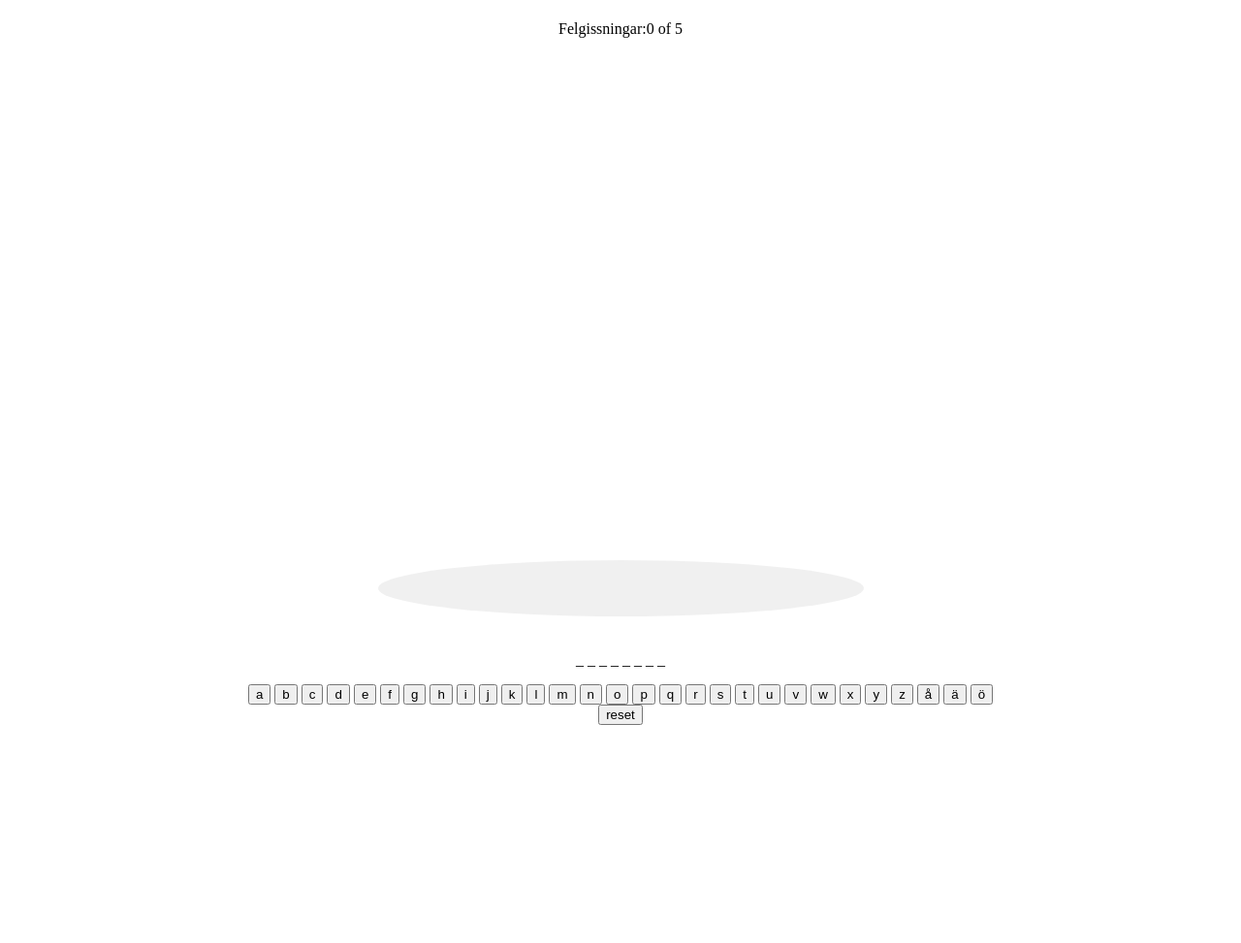
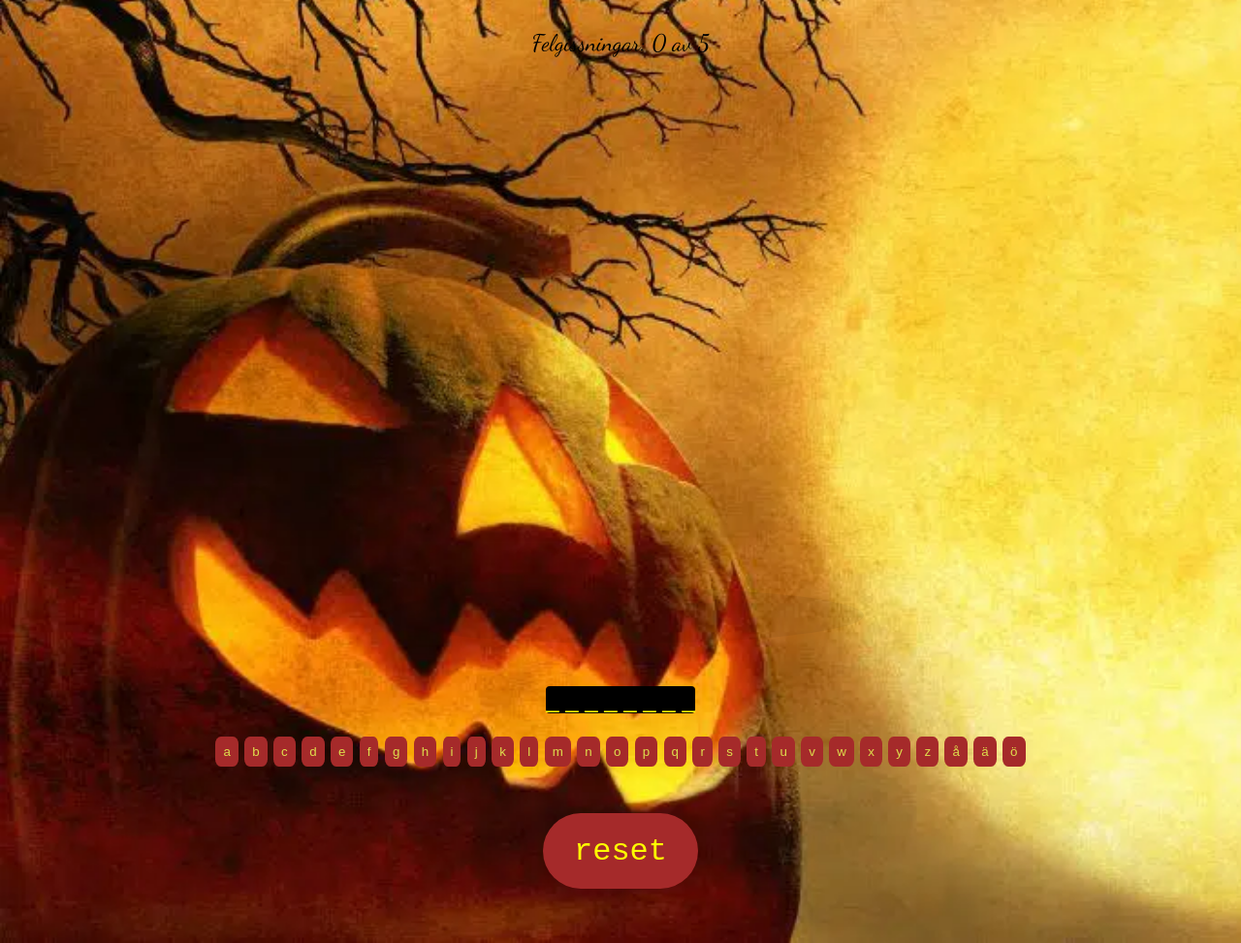
Before and after one commit to plindstromm/hangman, a plain HTML site: page index.html in a window 1280 px wide. Shown: the part 83-1056 px from the top of the page at 97% size. Before the commit the page ends 839 px from the top, so only its background shows below. Drawn offline with Linux system fonts and the light colour scheme.

Commit message:
danthehangman

```diff
--- a/index.html
+++ b/index.html
@@ -4,12 +4,15 @@
     <meta charset="UTF-8">
     <meta http-equiv="X-UA-Compatible" content="IE=edge">
     <meta name="viewport" content="width=device-width, initial-scale=1.0">
-    <title>Document</title>
+    <title>häng mannen</title>
     <link rel="stylesheet" href="style.css">
+    <link rel="preconnect" href="https://fonts.googleapis.com">
+<link rel="preconnect" href="https://fonts.gstatic.com" crossorigin>
+<link href="https://fonts.googleapis.com/css2?family=Dancing+Script&display=swap" rel="stylesheet">
 </head>
 <body>
-    <h1>Hangman</h1>
-    <P class="tracker">Felgissningar:<span id="misstag"> 0</span><span id="maxMisstag"> of 5</span></P>
+    <h1>Häng din man</h1>
+    <P class="tracker">Felgissningar: <span id="misstag"> 0</span><span id="maxMisstag"> av 5</span></P>
     <figure>
         <svg id="hangbild" width="501" height="565" viewBox="0 0 501 565" fill="none" xmlns="http://www.w3.org/2000/svg">
             <ellipse id="ground" cx="250.5" cy="536" rx="250.5" ry="29" fill="black" fill-opacity="0.06"/>
--- a/script.js
+++ b/script.js
@@ -49,26 +49,27 @@ function handleGuess(chosenLetter){
 
     if (valtOrd.indexOf(chosenLetter) >= 0){
         guessedWord();
-
+        gamewon()
     } else if (valtOrd.indexOf(chosenLetter) === -1){
         misstag = misstag +1
         felVal.innerHTML = misstag
-        if (misstag === 1){
+        if (misstag === 1){              //En del av gubben delas ut per felgissning
+            document.getElementById('scaffold').style.display = 'block';
 
         }
         else if (misstag === 2){
-
+            document.getElementById('head').style.display = 'block';
         }
          else if (misstag === 3){
-
+            document.getElementById('body').style.display = 'block';
         }
         else if (misstag === 4){
-
+            document.getElementById('arms').style.display = 'block';
         }
 
         else if (misstag >= 5) {
             document.getElementById('keyboard').innerHTML = "you lost!!"
-
+            document.getElementById('legs').style.display = 'block';
         }
 
     }
@@ -78,7 +79,7 @@ function handleGuess(chosenLetter){
 
 function gamewon(){
     if (valtOrd === wordStatus){
-        return alert('game won')
+        document.getElementById('keyboard').innerHTML = "you won!!"
 
     }
 }
@@ -88,14 +89,10 @@ function gamewon(){
 function reset(){
    history.go(0)
  }
-/*
-function reset(){
-    misstag = 0;
 
-}
-*/
 
-gamewon();
+
+
 handleGuess();
 guessedWord();
 knappar();
--- a/style.css
+++ b/style.css
@@ -3,6 +3,9 @@ body{
     align-items: center;
     justify-content: center;
     flex-direction: column;
+    background-image: url('img/Cover-Image.jpg.webp');
+    background-repeat: no-repeat;
+    background-size: cover;
 }
 
 figure svg > * {
@@ -16,10 +19,17 @@ figure.body     svg #body      { opacity: 1; }
 figure.arms     svg #arms      { opacity: 1; }
 figure.legs     svg #legs      { opacity: 1; }
 
-#keyboard{
+h1{
+    font-family: Dancing Script;
+}
 
+p{
+    font-family: Dancing Script;
+    font-size: 1.5rem;
+}
 
-
+#pickedWord{
+    font-family: Arial, Helvetica, sans-serif;
 }
 
 #scaffold,
@@ -30,3 +40,54 @@ figure.legs     svg #legs      { opacity: 1; }
 {
     display: none;
 }
+
+.resbtn{
+    margin-top: 3rem;
+    margin-bottom: 3rem;
+    padding: 1.3rem;
+    width: 10rem;
+    display: flex;
+    justify-content: center;
+    align-items: center;
+    font-size: 2rem;
+    font-family:'Courier New', Courier, monospace;
+    border-radius: 55px;
+    background-color: brown;
+    color: yellow;
+    border: none;
+}
+
+.resbtn:hover{
+    cursor: pointer;
+    background-color: yellow;
+    color: brown;
+}
+
+#keyboard{
+    display: flex;
+    justify-content: space-between;
+    gap: .4rem;
+
+
+}
+
+#pickedWord{
+    background-color: black;
+    color: yellow;
+    border-radius: 4px;
+
+}
+
+.btn{
+    padding:.5rem ;
+    border-radius: 25%;
+    background-color: brown;
+    color: rgb(222, 222, 77);
+    border: none;
+}
+
+.btn:hover{
+    cursor: pointer;
+    background-color: yellow;
+    color:brown;
+}
```
Also changed, not shown: img/Cover-Image.jpg.webp (added).
